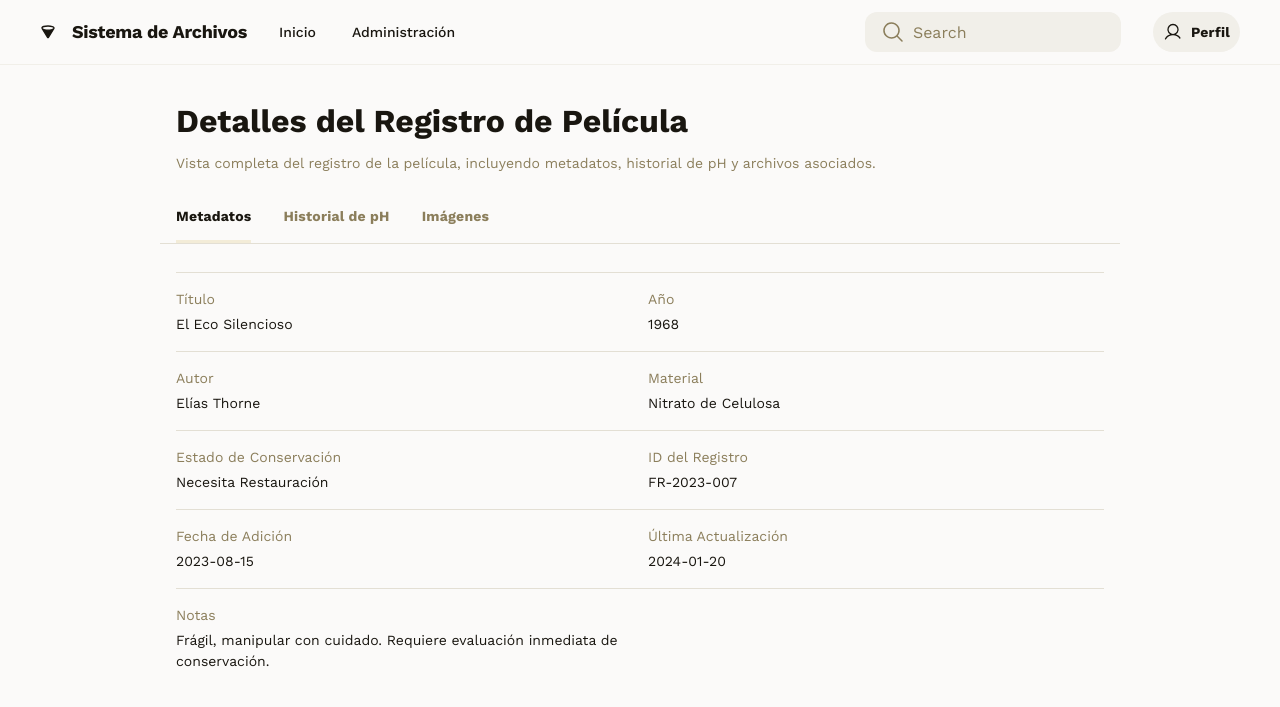
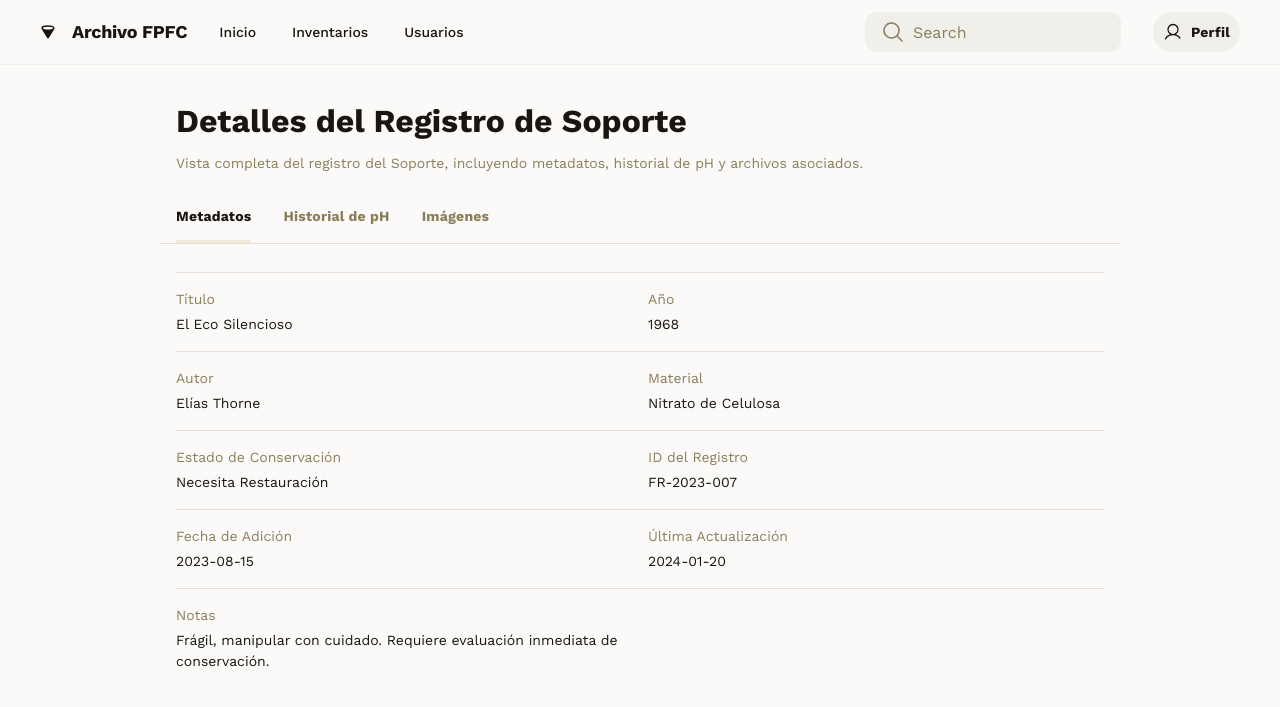
Before and after one commit to alejandrobtz/fpfc, a website: page pages/detail.html in a window 1280 px wide. Drawn offline with nearby package versions, Linux system fonts and the light colour scheme.

Commit message:
Update terminology in detail, inventory, and users pages for consistency. Change headings and descriptions to reflect "Soporte" instead of "Película" and adjust links accordingly.

```diff
--- a/pages/detail.html
+++ b/pages/detail.html
@@ -34,11 +34,12 @@
                   ></path>
                 </svg>
               </div>
-              <h2 class="text-[#191610] text-lg font-bold leading-tight tracking-[-0.015em]">Sistema de Archivos</h2>
+              <h2 class="text-[#191610] text-lg font-bold leading-tight tracking-[-0.015em]">Archivo FPFC</h2>
             </div>
             <div class="flex items-center gap-9">
               <a class="text-[#191610] text-sm font-medium leading-normal" href="./dashboard.html">Inicio</a>
-              <a class="text-[#191610] text-sm font-medium leading-normal" href="./users.html">Administración</a>
+              <a class="text-[#191610] text-sm font-medium leading-normal" href="./inventory.html">Inventarios</a>
+              <a class="text-[#191610] text-sm font-medium leading-normal" href="./users.html">Usuarios</a>
             </div>
           </div>
           <div class="flex flex-1 justify-end gap-8">
@@ -100,9 +101,9 @@
           <div class="layout-content-container flex flex-col max-w-[960px] flex-1">
             <div class="flex flex-wrap justify-between gap-3 p-4">
               <div class="flex min-w-72 flex-col gap-3">
-                <p class="text-[#191610] tracking-light text-[32px] font-bold leading-tight">Detalles del Registro de Película</p>
+                <p class="text-[#191610] tracking-light text-[32px] font-bold leading-tight">Detalles del Registro de Soporte</p>
                 <p class="text-[#8b7e5b] text-sm font-normal leading-normal">
-                  Vista completa del registro de la película, incluyendo metadatos, historial de pH y archivos asociados.
+                  Vista completa del registro del Soporte, incluyendo metadatos, historial de pH y archivos asociados.
                 </p>
               </div>
             </div>
```
Also changed, not shown: pages/inventory.html (+2 -2 lines), pages/users.html (+3 -3 lines).
